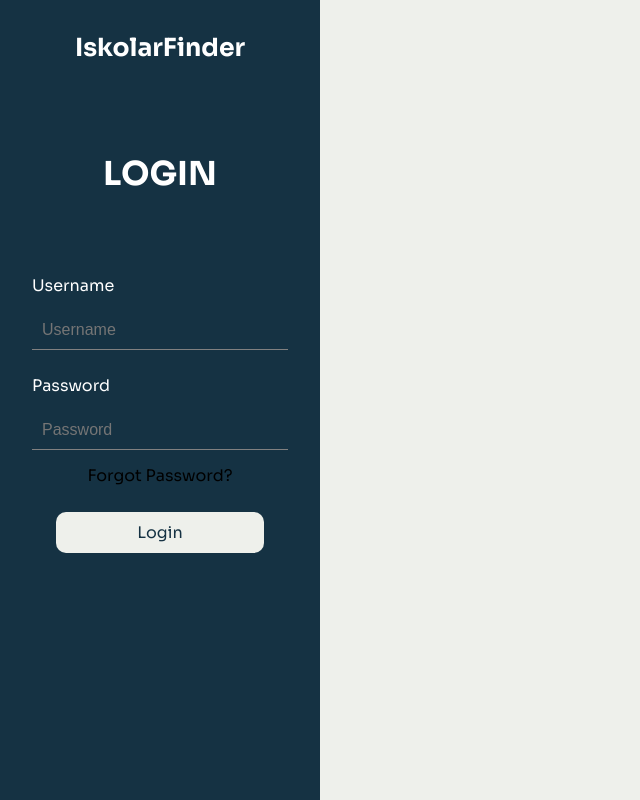
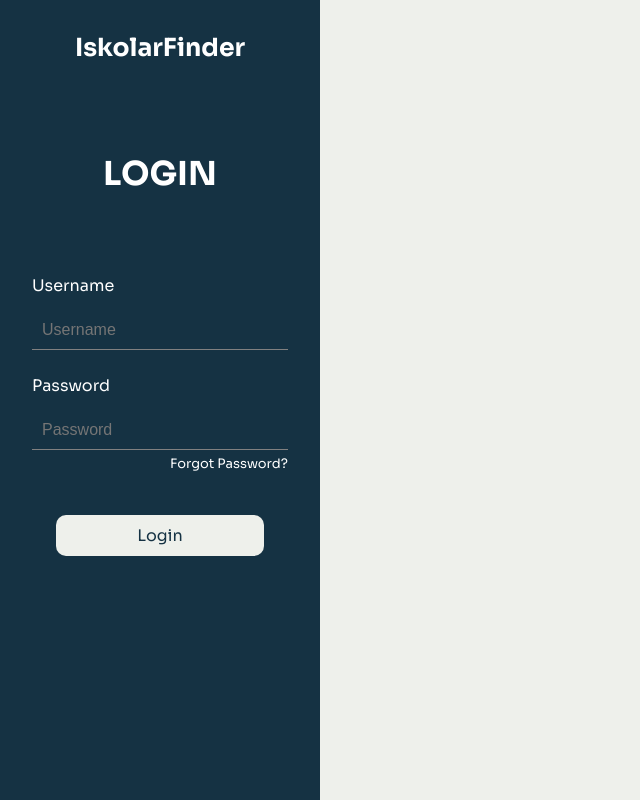
Before and after one commit to DontReb/IskolarFinder, a React (Vite) app: page /login in a window 1280 px wide. Shown: the whole page, without its empty margins (0-640 px from the left). Built offline with nearby package versions, Linux system fonts and the light colour scheme.

Commit message:
Fixed some designs.

```diff
--- a/src/components/Login.jsx
+++ b/src/components/Login.jsx
@@ -11,7 +11,9 @@
                 <label>Password</label>
                 <input className="passwordInput" type="password" placeholder="Password" />
             </div>
-            <p className="forgotPassword">Forgot Password?</p>
+            <div className="forgotPasswordContainer">
+                <p className="forgotPassword">Forgot Password?</p>
+            </div>
             <button className="loginButton" type="submit">Login</button>
         </div>
     );
--- a/src/css/login.css
+++ b/src/css/login.css
@@ -70,6 +70,18 @@
     border-bottom: 1px solid grey;
 }
 
+.forgotPasswordContainer {
+    display: flex;
+    justify-content: flex-end;
+    align-items: center;
+    text-align: right;
+    width: 80%;
+    margin-top: -10px;
+    margin-bottom: 20px;
+}
+
 .forgotPassword {
     margin-top: 0;
+    color: white;
+    font-size: 13px;
 }
```
